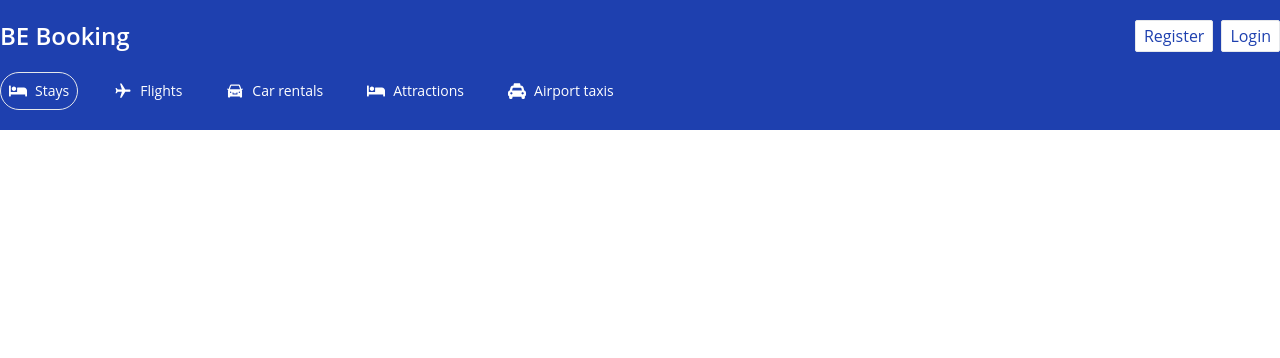
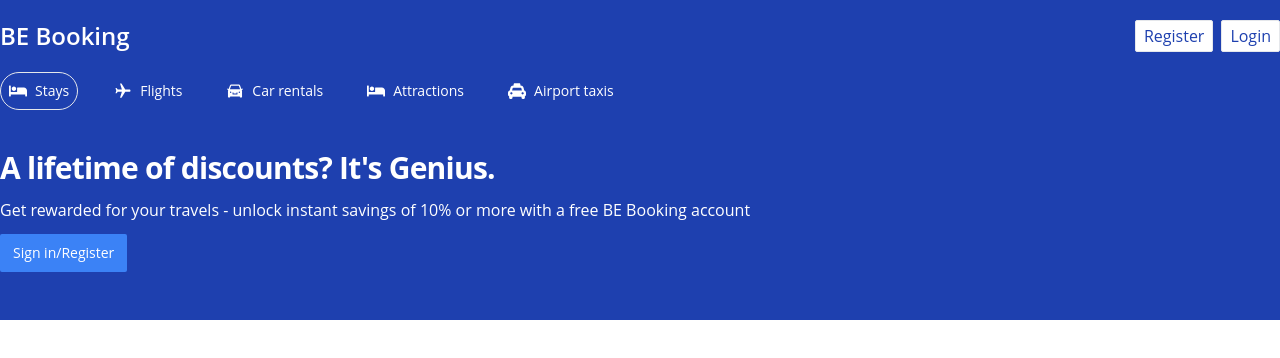
Before and after one commit to emrecan-balgun/booking-app, a React (Create React App) app in the folder client/: page / in a window 1280 px wide. Shown: the top 358 px of the page. Built offline with nearby package versions, Linux system fonts and the light colour scheme.

Commit message:
add header section and update app.js

```diff
--- a/client/src/App.js
+++ b/client/src/App.js
@@ -1,11 +1,13 @@
 import Category from './components/Category';
 import Header from './components/Header';
+import HeaderSection from './components/HeaderSection';
 
 function App() {
   return (
     <div className="bg-blue-800">
       <Header />
       <Category />
+      <HeaderSection />
     </div>
   );
 }
--- a/client/src/assets/output.css
+++ b/client/src/assets/output.css
@@ -592,6 +592,26 @@ video {
   margin-right: auto;
 }
 
+.mt-3 {
+  margin-top: 0.75rem;
+}
+
+.mb-3 {
+  margin-bottom: 0.75rem;
+}
+
+.block {
+  display: block;
+}
+
+.inline-block {
+  display: inline-block;
+}
+
+.inline {
+  display: inline;
+}
+
 .flex {
   display: flex;
 }
@@ -703,6 +723,10 @@ video {
   border-color: rgb(229 231 235 / var(--tw-border-opacity));
 }
 
+.border-transparent {
+  border-color: transparent;
+}
+
 .bg-red-300 {
   --tw-bg-opacity: 1;
   background-color: rgb(252 165 165 / var(--tw-bg-opacity));
@@ -721,6 +745,16 @@ video {
 .bg-white {
   --tw-bg-opacity: 1;
   background-color: rgb(255 255 255 / var(--tw-bg-opacity));
+}
+
+.bg-blue-600 {
+  --tw-bg-opacity: 1;
+  background-color: rgb(37 99 235 / var(--tw-bg-opacity));
+}
+
+.bg-blue-500 {
+  --tw-bg-opacity: 1;
+  background-color: rgb(59 130 246 / var(--tw-bg-opacity));
 }
 
 .p-6 {
@@ -866,6 +900,22 @@ video {
   padding-bottom: 1rem;
 }
 
+.pb-10 {
+  padding-bottom: 2.5rem;
+}
+
+.pt-3 {
+  padding-top: 0.75rem;
+}
+
+.pb-11 {
+  padding-bottom: 2.75rem;
+}
+
+.pb-12 {
+  padding-bottom: 3rem;
+}
+
 .text-lg {
   font-size: 1.125rem;
   line-height: 1.75rem;
@@ -879,6 +929,21 @@ video {
 .text-sm {
   font-size: 0.875rem;
   line-height: 1.25rem;
+}
+
+.text-8xl {
+  font-size: 6rem;
+  line-height: 1;
+}
+
+.text-4xl {
+  font-size: 2.25rem;
+  line-height: 2.5rem;
+}
+
+.text-3xl {
+  font-size: 1.875rem;
+  line-height: 2.25rem;
 }
 
 .font-semibold {
@@ -897,6 +962,18 @@ video {
   font-weight: 400;
 }
 
+.leading-10 {
+  line-height: 2.5rem;
+}
+
+.tracking-tighter {
+  letter-spacing: -0.05em;
+}
+
+.tracking-tight {
+  letter-spacing: -0.025em;
+}
+
 .text-white {
   --tw-text-opacity: 1;
   color: rgb(255 255 255 / var(--tw-text-opacity));
@@ -912,6 +989,16 @@ video {
   color: rgb(107 114 128 / var(--tw-text-opacity));
 }
 
+.text-gray-200 {
+  --tw-text-opacity: 1;
+  color: rgb(229 231 235 / var(--tw-text-opacity));
+}
+
+.text-gray-100 {
+  --tw-text-opacity: 1;
+  color: rgb(243 244 246 / var(--tw-text-opacity));
+}
+
 .transition-colors {
   transition-property: color, background-color, border-color, fill, stroke, -webkit-text-decoration-color;
   transition-property: color, background-color, border-color, text-decoration-color, fill, stroke;
@@ -925,6 +1012,11 @@ video {
   background-color: rgb(30 64 175 / var(--tw-bg-opacity));
 }
 
+.hover\:bg-white:hover {
+  --tw-bg-opacity: 1;
+  background-color: rgb(255 255 255 / var(--tw-bg-opacity));
+}
+
 .hover\:text-white:hover {
   --tw-text-opacity: 1;
   color: rgb(255 255 255 / var(--tw-text-opacity));
@@ -935,6 +1027,11 @@ video {
   color: rgb(30 64 175 / var(--tw-text-opacity));
 }
 
+.hover\:text-blue-500:hover {
+  --tw-text-opacity: 1;
+  color: rgb(59 130 246 / var(--tw-text-opacity));
+}
+
 .active\:border:active {
   border-width: 1px;
 }
--- /dev/null
+++ b/client/src/components/HeaderSection.js
@@ -0,0 +1,13 @@
+import React from 'react'
+
+function HeaderSection() {
+  return (
+    <div className="container mx-auto pt-5 pb-12 text-white">
+        <span className="font-bold text-3xl tracking-tight">A lifetime of discounts? It's Genius.</span>
+        <span className="block mt-3 mb-3">Get rewarded for your travels - unlock instant savings of 10% or more with a free BE Booking account</span>
+        <button className="bg-blue-500 border rounded-sm border-transparent py-2 px-3 text-sm hover:bg-white hover:text-blue-500">Sign in/Register</button>
+    </div>
+  )
+}
+
+export default HeaderSection
```
